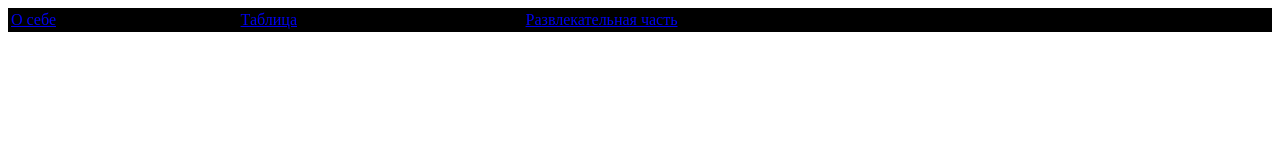
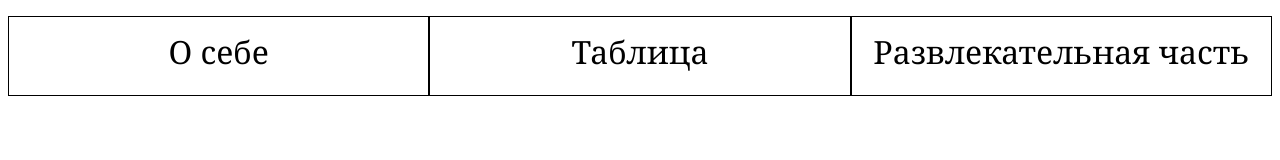
Before and after one commit to Qwaqu6ka/MySite, a website: page index.html in a window 1280 px wide. Drawn offline with Linux system fonts and the light colour scheme.

Commit message:
Сделал панель навигации, не смог добавить фон для каждой ссылки

```diff
--- a/index.html
+++ b/index.html
@@ -7,19 +7,14 @@
 	<script src="./dist/index_bundle.js"></script>
 	<title>Борцов Роман</title>
 </head>
+
 <body class="page">
-	<table class="nav">
-		<tr>
-			<td class="nav_theme_billy">
-				<a href="./index.html">О себе</a>
-			</td>
-			<td class="nav_theme_van">
-				<a href="./index2.html">Таблица</a>
-			</td>
-			<td class="nav_theme_ricardo">
-				<a href="./index3.html">Развлекательная часть</a>
-			</td>
-		</tr>
-	</table>
+	<ul class="nav">
+		<li class="nav_theme_billy"><a class="nav_theme_billy" href="index.html">О себе</a></li>
+		<li class="nav_theme_van"><a href="index2.html">Таблица</a></li>
+		<li class="nav_theme_ricardo"><a href="index3.html">Развлекательная часть</a></li>
+	</ul>
+
+
 </body>
 </html>
--- a/src/nav/_theme/nav_theme_billy.css
+++ b/src/nav/_theme/nav_theme_billy.css
@@ -0,0 +1,3 @@
+/* li.nav_theme_billy a {
+	background: url(src/nav/_theme/billy.jpg);
+} */
--- a/src/nav/nav.css
+++ b/src/nav/nav.css
@@ -1,6 +1,21 @@
-.nav {
-	margin: 0px;
-	padding: 0px;
+ul.nav {
+	display: flex;	/* Создаём flex-box */
+	height: 80px;
+    padding: 0px; /*Значение полей*/
+}
+ul.nav li {
 	width: 100%;
-	background-color: black;
+	list-style-type: none; /*Убираем маркеры */
+	border: 1px solid #000; /* Рамка вокруг текста */
+	padding: 0px; /*Поля вокруг текста*/
+	text-align: center;
 }
+ul.nav li a {
+	display: block; /* ссылка растягивается на весь пункт li */
+	height: 100%;
+	color: rgb(0, 0, 0);
+	text-decoration: none; /* убрать нижнее подчёркивание у ссылок */
+	font-family: Cambria, Cochin, Georgia, Times, 'Times New Roman', serif;
+	font-size: 200%;
+	line-height: 70px;
+}
```
Also changed, not shown: dist/126.index_bundle.js (deleted), dist/715.index_bundle.js (deleted), dist/787.index_bundle.js (deleted), dist/974.index_bundle.js (deleted), dist/index_bundle.js, dist/src_nav__theme_nav_theme_billy_css.index_bundle.js (added), dist/src_nav__theme_nav_theme_ricardo_css.index_bundle.js (added), dist/src_nav__theme_nav_theme_van_css.index_bundle.js (added), dist/src_nav_nav_css.index_bundle.js (added), src/nav/_theme/billy.jpg (added), src/nav/_theme/ricardo.png (added), src/nav/_theme/van.jpg (added), 1 other file.
